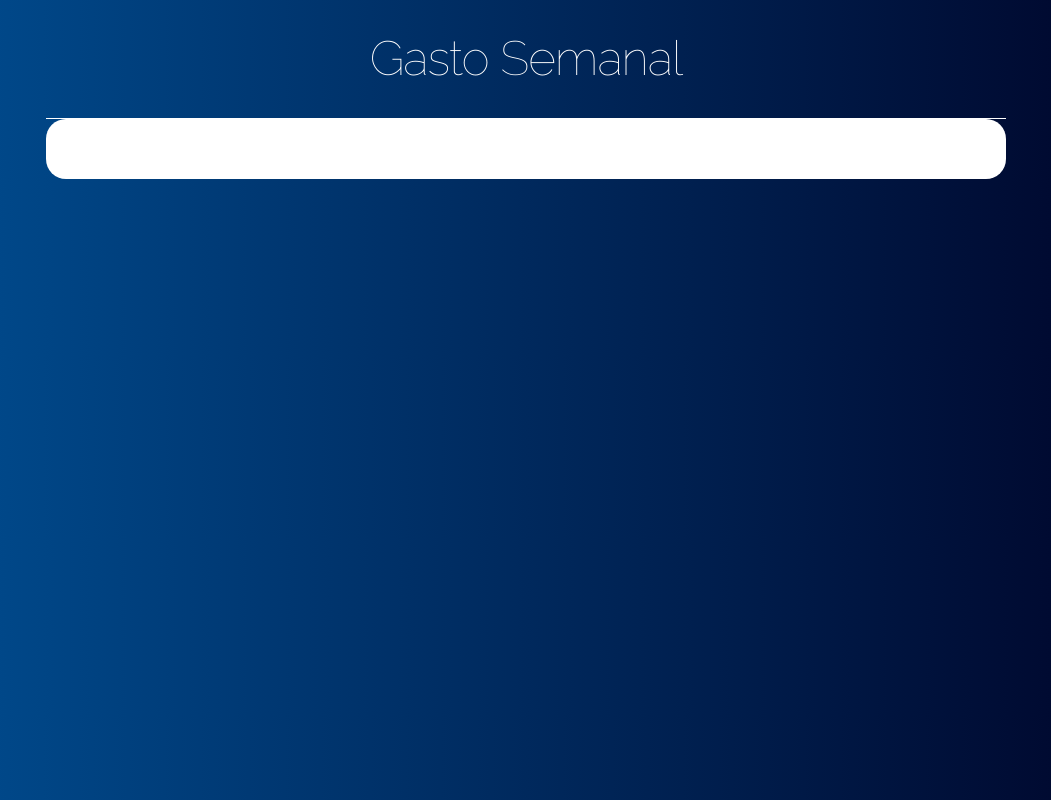
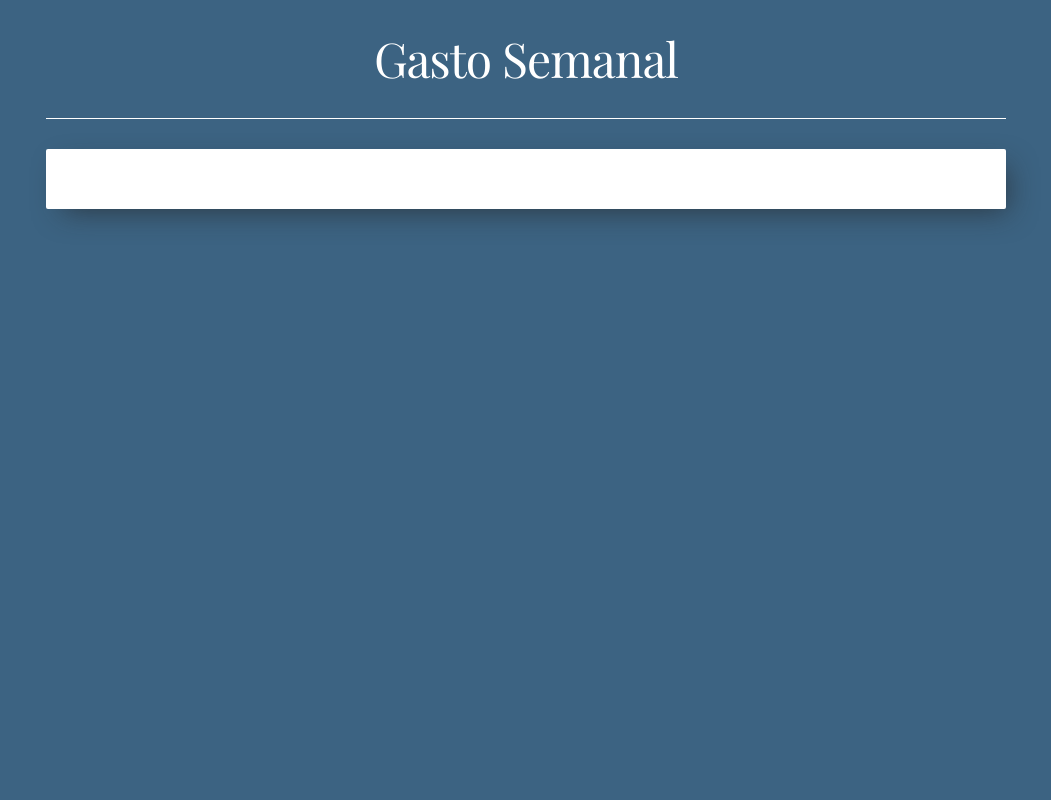
Before and after one commit to CesarRivasP/weekly-expense, a React (Create React App) app: page / in a window 1280 px wide. Shown: the whole page, without its empty margins (114-1165 px from the left). Built offline with nearby package versions, Linux system fonts and the light colour scheme.

Commit message:
Added header styles

```diff
--- a/src/css/App.css
+++ b/src/css/App.css
@@ -1,35 +1,49 @@
 @import url('normalize.css');
 @import url('skeleton.css');
 @import url('https://fonts.googleapis.com/css?family=Raleway:100,400');
+@import url('https://fonts.googleapis.com/css?family=Playfair+Display|Roboto&display=swap');
+
 .alert p {
   margin-bottom: 0!important;
 }
+
 body {
-  background: #000428;  /* fallback for old browsers */
-  background: -webkit-linear-gradient(to right, #004e92, #000428);
-  background: linear-gradient(to right, #004e92, #000428);
+  background: #3c6382;
 }
+
 header {
   margin: 30px 0;
 }
+
+header h1 {
+  font-family: 'Playfair Display', serif;
+}
+
 .contenido {
   padding:20px;
 }
+
 .contenido-principal {
+  margin-top: 30px;
   background-color: white;
   padding: 30px;
-  border-radius: 20px;
+  border-radius: 2px;
+  box-shadow: 9px 10px 29px -8px rgba(36,36,36,0.65);
 }
+
 .presupuesto p{
   margin-bottom: 0;
   font-weight: bold;
 }
+
 .presupuesto p span {
   font-weight: normal;
 }
+
 #gastos {
   margin-bottom: 30px;
 }
+
 h1 {
   font-family: 'Raleway', sans-serif;
   font-weight: 100;
@@ -37,6 +51,7 @@ h1 {
   text-align: center;
   font-size: 4.8rem!important;
 }
+
 h2 {
   font-family: 'Raleway', sans-serif;
   font-weight: 100;
@@ -45,9 +60,11 @@ h2 {
   font-size:3rem!important;
   text-align: center;
 }
+
 .campo {
   margin-bottom: 2rem;
 }
+
 .alert {
   position: relative;
   padding: .75rem 1.25rem;
@@ -55,44 +72,53 @@ h2 {
   border: 1px solid transparent;
   border-radius: .25rem;
 }
+
 .alert-primary {
   color: #004085;
   background-color: #cce5ff;
   border-color: #b8daff;
 }
+
 .alert-success {
   color: #155724;
   background-color: #d4edda;
   border-color: #c3e6cb;
 }
+
 .alert-danger {
   color: #721c24;
   background-color: #f8d7da;
   border-color: #f5c6cb;
 }
+
 .alert-warning {
   color: #856404;
   background-color: #fff3cd;
   border-color: #ffeeba;
 }
+
 .gastos-realizados  {
   margin-bottom: 2rem;
 }
+
 .gastos-realizados li{
   list-style: none;
   margin-bottom: 0rem;
   border-bottom: 1px solid #e1e1e1;
   padding: 1rem 0;
 }
+
 .gastos-realizados li:last-of-type {
   margin-bottom: 0!important;
 }
+
 .gastos-realizados li p {
   display: flex;
   justify-content: space-between;
   align-items: center;
   margin:0;
 }
+
 .gastos-realizados li p .gasto {
   background-color: #004085;
   padding: 1rem;
```
